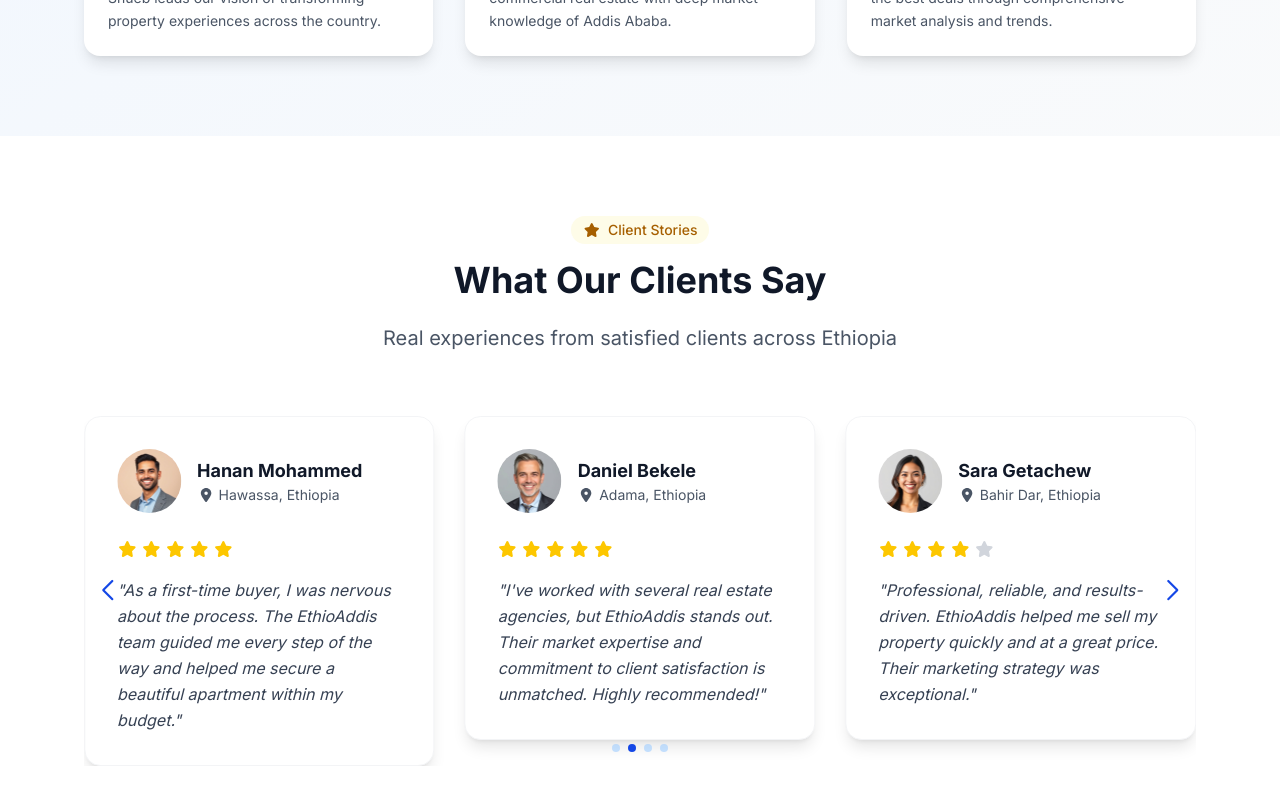
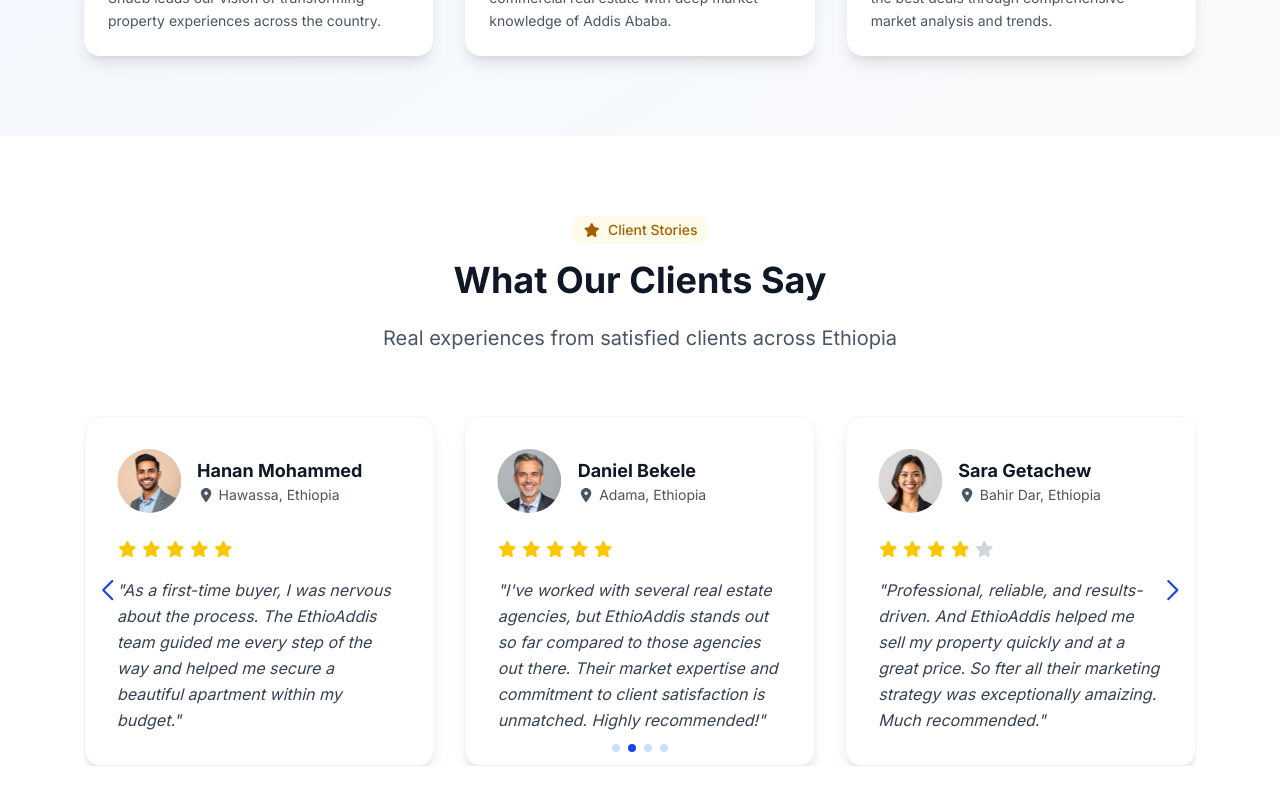
Before and after one commit to Shukaang/realestate-dealer, a Next.js app: page /about in a window 1280 px wide. Shown: the part 3300-4100 px from the top of the page. Built offline with nearby package versions, Linux system fonts and the light colour scheme; no server answers.

Commit message:
Some fixes

```diff
--- a/cors.json
+++ /dev/null
@@ -1,8 +0,0 @@
-[
-  {
-    "origin": ["https://realestate-dealer.vercel.app/","http://localhost:3000"],
-    "method": ["GET", "POST", "PUT", "DELETE", "OPTIONS"],
-    "maxAgeSeconds": 3600,
-    "responseHeader": ["Content-Type", "Authorization"]
-  }
-]
--- a/src/app/about/page.tsx
+++ b/src/app/about/page.tsx
@@ -8,7 +8,7 @@
 import Missions from "@/components/user/about/missions";
 import Achivements from "@/components/user/about/achivements";
 import OurTeams from "@/components/user/about/our-teams";
-import Testimonials from "@/components/user/about/testimonials";
+import MainTestimonial from "@/components/user/main-testimonials";
 import CTA from "@/components/user/about/abou-cta";
 
 export default function AboutPage() {
@@ -29,7 +29,7 @@
       <Missions />
       <Achivements />
       <OurTeams />
-      <Testimonials />
+      <MainTestimonial />
       <CTA />
       <Footer />
     </div>
--- a/src/app/admin/(protected)/appointments/[id]/page.tsx
+++ b/src/app/admin/(protected)/appointments/[id]/page.tsx
@@ -30,6 +30,7 @@
 } from "lucide-react";
 import { Skeleton } from "@/components/ui/skeleton";
 import { toast } from "sonner";
+import Image from "next/image";
 
 interface FirestoreTimestamp {
   seconds: number;
@@ -339,6 +340,7 @@
                     <img
                       src={appointment.listingImage || "/placeholder.svg"}
                       alt={appointment.listingTitle || "Property"}
+                      loading="lazy"
                       className="w-full h-full object-cover"
                       onError={(e) => {
                         (e.target as HTMLImageElement).src = "/Big Home1";
--- a/src/app/admin/(protected)/listings/page.tsx
+++ b/src/app/admin/(protected)/listings/page.tsx
@@ -39,6 +39,7 @@
   faHouse,
   faVectorSquare,
 } from "@fortawesome/free-solid-svg-icons";
+import Image from "next/image";
 
 // Types
 interface Listing {
@@ -672,6 +673,7 @@
                     <img
                       src={listing.images[0] || "/placeholder.svg"}
                       alt={listing.title}
+                      loading="lazy"
                       className="w-full h-48 object-cover rounded-t-xl hover:opacity-90 transition-opacity"
                     />
                   </Link>
--- a/src/app/admin/(protected)/page.tsx
+++ b/src/app/admin/(protected)/page.tsx
@@ -20,6 +20,7 @@
   faClock,
 } from "@fortawesome/free-solid-svg-icons";
 import { useAuth } from "@/lib/context/AuthContext";
+import Image from "next/image";
 
 interface Listing {
   id: string;
@@ -427,6 +428,7 @@
             <img
               src={listing.images[0]}
               alt={listing.title}
+              loading="lazy"
               className="w-full h-full object-cover transition-transform duration-500 hover:scale-105"
             />
             <div className="flex justify-between items-start mb-2">
--- a/src/app/page.tsx
+++ b/src/app/page.tsx
@@ -17,7 +17,7 @@
 import PageLoader from "@/components/shared/page-loader";
 import Footer from "@/components/user/footer";
 import PropertyCard from "@/components/user/property-card";
-import MainTestimonial from "@/components/user/home/main-testimonials";
+import MainTestimonial from "@/components/user/main-testimonials";
 import WhyChooseUs from "@/components/user/home/why-choose-us";
 import FeaturedCities from "@/components/user/home/featured-city";
 import CTA from "@/components/user/home/cta";
@@ -313,6 +313,7 @@
                                 src={listing.images?.[0] ?? "/Big Home1.jpg"}
                                 alt={listing.title}
                                 fill
+                                loading="lazy"
                                 className="object-cover"
                               />
                             </div>
--- a/src/components/user/about/testimonials.tsx
+++ /dev/null
@@ -1,130 +0,0 @@
-"use client";
-
-import React from "react";
-import { Swiper, SwiperSlide } from "swiper/react";
-import { Autoplay, Navigation, Pagination } from "swiper/modules";
-import { FontAwesomeIcon } from "@fortawesome/react-fontawesome";
-import { faMapMarkerAlt } from "@fortawesome/free-solid-svg-icons";
-import { faStar } from "@fortawesome/free-solid-svg-icons";
-import Image from "next/image";
-import "swiper/css";
-import "swiper/css/navigation";
-import "swiper/css/pagination";
-
-const testimonials = [
-  {
-    name: "Alemayehu Tadesse",
-    location: "Addis Ababa, Ethiopia",
-    image: "/my-profilepic.jpg",
-    stars: 5,
-    message:
-      "EthioAddis helped me find the perfect family home in Bole. Their deep knowledge of Addis Ababa's neighborhoods and professional service made the entire process smooth and stress-free.",
-  },
-  {
-    name: "Hanan Mohammed",
-    location: "Hawassa, Ethiopia",
-    image: "/david.jpg",
-    stars: 5,
-    message:
-      "As a first-time buyer, I was nervous about the process. The EthioAddis team guided me every step of the way and helped me secure a beautiful apartment within my budget.",
-  },
-  {
-    name: "Daniel Bekele",
-    location: "Adama, Ethiopia",
-    image: "/michael.jpg",
-    stars: 5,
-    message:
-      "I've worked with several real estate agencies, but EthioAddis stands out. Their market expertise and commitment to client satisfaction is unmatched. Highly recommended!",
-  },
-  {
-    name: "Sara Getachew",
-    location: "Bahir Dar, Ethiopia",
-    image: "/sarah.jpg",
-    stars: 4,
-    message:
-      "Professional, reliable, and results-driven. EthioAddis helped me sell my property quickly and at a great price. Their marketing strategy was exceptional.",
-  },
-];
-
-export default function Testimonials() {
-  return (
-    <section className="py-20 bg-white animate-on-scroll animate-pc-only animate-fade-in delay-200">
-      <div className="max-w-6xl mx-auto px-5">
-        <div className="text-center mb-16 animate-on-scroll animate-mobile-only animate-fade-in delay-200">
-          <div className="inline-flex items-center px-3 py-1 bg-yellow-50 rounded-full text-yellow-700 text-sm font-medium mb-4">
-            <FontAwesomeIcon icon={faStar} className="w-4 h-4 mr-2" />
-            Client Stories
-          </div>
-          <h2 className="text-4xl font-bold text-gray-900 mb-6">
-            What Our Clients Say
-          </h2>
-          <p className="text-xl text-gray-600 max-w-3xl mx-auto">
-            Real experiences from satisfied clients across Ethiopia
-          </p>
-        </div>
-
-        <Swiper
-          modules={[Autoplay, Navigation, Pagination]}
-          spaceBetween={30}
-          slidesPerView={3}
-          loop={true}
-          autoplay={{ delay: 5000, disableOnInteraction: false }}
-          pagination={{ clickable: true }}
-          navigation
-          breakpoints={{
-            0: { slidesPerView: 1 },
-            768: { slidesPerView: 2 },
-            1024: { slidesPerView: 3 },
-          }}
-          className="testimonials-swiper"
-        >
-          {testimonials.map((testimonial, index) => (
-            <SwiperSlide key={index}>
-              <div className="bg-white rounded-2xl shadow-lg p-8 h-full border border-gray-100 hover:border-blue-200 transition-all duration-300">
-                <div className="flex items-center mb-6">
-                  <div className="relative w-16 h-16 rounded-full overflow-hidden mr-4">
-                    <Image
-                      src={testimonial.image || "/sarah.jpg"}
-                      alt={testimonial.name}
-                      fill
-                      className="object-cover"
-                    />
-                  </div>
-                  <div>
-                    <h4 className="font-bold text-lg text-gray-900">
-                      {testimonial.name}
-                    </h4>
-                    <p className="text-gray-600 text-sm flex items-center">
-                      <FontAwesomeIcon
-                        icon={faMapMarkerAlt}
-                        className="w-3 h-3 mr-1"
-                      />
-                      {testimonial.location}
-                    </p>
-                  </div>
-                </div>
-
-                <div className="text-yellow-400 mb-4">
-                  {[...Array(testimonial.stars)].map((_, i) => (
-                    <FontAwesomeIcon key={i} icon={faStar} className="mr-1" />
-                  ))}
-                  {[...Array(5 - testimonial.stars)].map((_, i) => (
-                    <FontAwesomeIcon
-                      key={i}
-                      icon={faStar}
-                      className="mr-1 text-gray-300"
-                    />
-                  ))}
-                </div>
-
-                <p className="text-gray-700 leading-relaxed italic">
-                  "{testimonial.message}"
-                </p>
-              </div>
-            </SwiperSlide>
-          ))}
-        </Swiper>
-      </div>
-    </section>
-  );
-}
--- a/src/components/user/home/main-testimonials.tsx
+++ b/src/components/user/main-testimonials.tsx
@@ -32,7 +32,7 @@
     image: "/michael.jpg",
     stars: 5,
     message:
-      "I've worked with several real estate agencies, but EthioAddis stands out. Their market expertise and commitment to client satisfaction is unmatched. Highly recommended!",
+      "I've worked with several real estate agencies, but EthioAddis stands out so far compared to those agencies out there. Their market expertise and commitment to client satisfaction is unmatched. Highly recommended!",
   },
   {
     name: "Sara Getachew",
@@ -40,13 +40,13 @@
     image: "/sarah.jpg",
     stars: 4,
     message:
-      "Professional, reliable, and results-driven. EthioAddis helped me sell my property quickly and at a great price. Their marketing strategy was exceptional.",
+      "Professional, reliable, and results-driven. And EthioAddis helped me sell my property quickly and at a great price. So fter all their marketing strategy was exceptionally amaizing. Much recommended.",
   },
 ];
 
 export default function MainTestimonial() {
   return (
-    <section className="py-20 bg-white animate-on-scroll animate-pc-only animate-fade-in delay-200">
+    <section className="pt-20 pb-10 bg-white animate-on-scroll animate-pc-only animate-fade-in delay-200">
       <div className="max-w-6xl mx-auto px-5">
         <div className="text-center mb-16 animate-on-scroll animate-mobile-only animate-fade-in delay-200">
           <div className="inline-flex items-center px-3 py-1 bg-yellow-50 rounded-full text-yellow-700 text-sm font-medium mb-4">
--- a/src/components/user/property-card.tsx
+++ b/src/components/user/property-card.tsx
@@ -41,6 +41,7 @@
             <img
               src={property.images[0]}
               alt={property.title}
+              loading="lazy"
               className="object-cover w-full h-full transition-transform duration-500 hover:scale-105"
             />
           )}
@@ -112,6 +113,7 @@
           <img
             src={property.images[0]}
             alt={property.title}
+            loading="lazy"
             className="object-cover w-full h-full transition-transform duration-500 hover:scale-105"
           />
         )}
```
